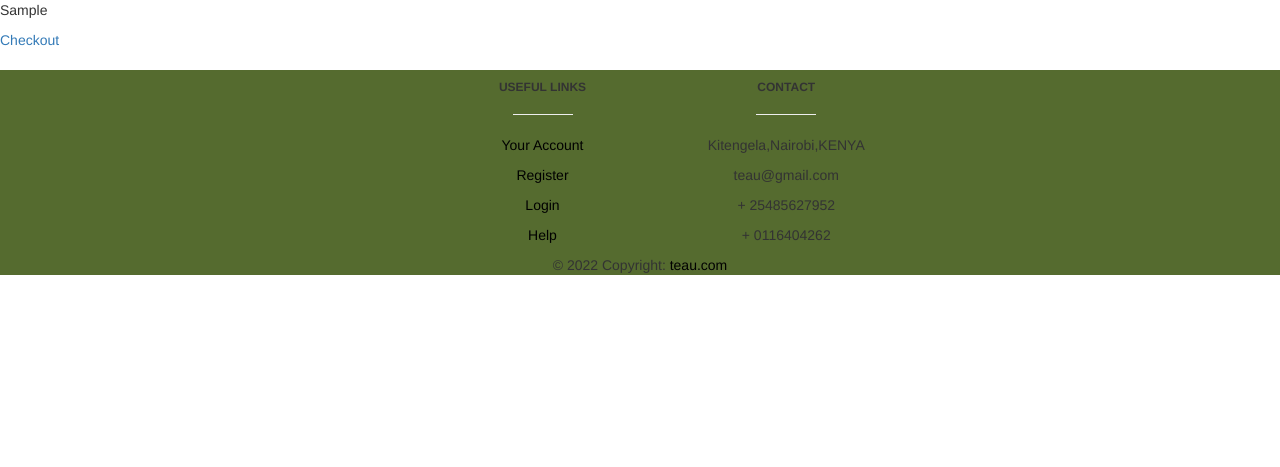
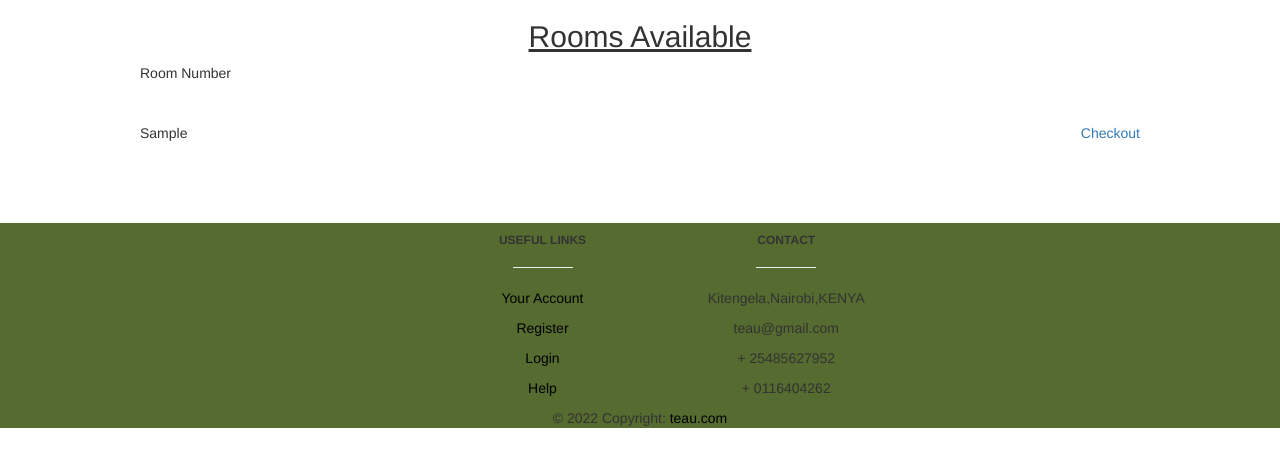
Before and after one commit to msabeni/HostelApp, a Django app: page /room in a window 1280 px wide. Shown: the part 99-566 px from the top of the page. Run offline with Django 3.2, Linux system fonts and the light colour scheme; a user stored in the database is signed in; tables that the repository leaves empty hold one stand-in row (values such as "Sample post"); some libraries are stand-ins or nearby versions; some web fonts are replaced.

Commit message:
Displayed rooms

```diff
--- a/HostelApp/models.py
+++ b/HostelApp/models.py
@@ -53,10 +53,14 @@ class Student (models.Model) :
         self.delete()
 
 class Room (models.Model) :
-    occupant = models.ForeignKey('Student', on_delete=models.CASCADE, null=True)
-    in_charge = models.ForeignKey('Matron',on_delete=models.CASCADE,null=True)
+    STATUS_CHOICES = (
+        (u'Booked', u'Booked'),
+        (u'Available', u'Available'),
+    )
+    occupant = models.ForeignKey('Student', on_delete=models.CASCADE, null=True,blank=True)
+    in_charge = models.ForeignKey('Matron',on_delete=models.CASCADE,null=True,blank=True)
     room_no = models.CharField(max_length=5)
-    status = models.BooleanField(null=True)
+    status = models.CharField(max_length=20,null=True,choices=STATUS_CHOICES,blank=True)
 
     def __str__(self):
         return self.room_no
--- a/HostelApp/templates/base.html
+++ b/HostelApp/templates/base.html
@@ -1,4 +1,4 @@
-
+{% load static %}
 {% load bootstrap3 %}
 <!DOCTYPE html>
 <html>
@@ -11,11 +11,12 @@
     {% endif %}
     {% block styles %}
       {% bootstrap_css %}
+      <link rel="stylesheet" href="{%static 'css/styles.css'%}">
       <link rel="preconnect" href="https://fonts.googleapis.com">
       <link rel="preconnect" href="https://fonts.gstatic.com" crossorigin>
       <link href="https://fonts.googleapis.com/css2?family=Playfair+Display:ital,wght@0,400;0,600;1,400&display=swap" rel="stylesheet">
       <script src="https://code.jquery.com/jquery-3.6.0.js" integrity="sha256-H+K7U5CnXl1h5ywQfKtSj8PCmoN9aaq30gDh27Xc0jk=" crossorigin="anonymous"></script>
-  {% endblock %}
+      {% endblock %}
 
   </head>
   <body>
--- a/HostelApp/templates/index.html
+++ b/HostelApp/templates/index.html
@@ -4,7 +4,7 @@
     <div class="row">
         <div class="col-md-5" style ="color:rgb(212, 212, 29);margin-top:5%;margin-left: 15%;font-size: 2em;">
             <p><span style="margin-left:-0.5em;font-size: 2em;text-shadow:5em;">WELCOME</span><br><br><span style="margin-left:19%">To</span><br><br> TEAU HOSTELZ</p>
-            <button input type="submit" class="btn btn-warning btn-sm mr-4">BOOK NOW</button>
+            <button input type="submit" class="btn btn-warning btn-sm mr-4"><a href="/room">BOOK NOW</a></button>
 
         </div>
         <div class="col-md-4">
--- a/HostelApp/templates/rooms.html
+++ b/HostelApp/templates/rooms.html
@@ -1,7 +1,28 @@
-{% extends "base.html" %} {% block content %} {%for room in rooms%}
-<p>{{room.room_no}}</p>
-{% if request.user.profile.room == room %}
-<a href="{% url 'leave_room' room.id %}">Checkout</a>
-{% elif not request.user.profile.room%}
-<a href="{% url 'book_room' room.id %}">Book Room</a>
-{%endif%} {%endfor%} {%endblock%}
+{% extends "base.html" %}
+{% block content %}
+<div class="container-fluid">
+    <h2 align="center"><u>Rooms Available</u></h2>
+    <div id="rates">
+      {% if rooms %}
+      <div class="titles">
+          <p class="title">Room Number</p>
+          <p class=""></p>
+      </div>
+      {% for room in rooms %}
+      <div class="details">
+          <p class="name">{{room.room_no}}</p>
+          <p class="content">
+            {% if request.user.profile.room == room %}
+            <a href="{% url 'leave_room' room.id %}">Checkout</a>
+            {% elif not request.user.profile.room%}
+            <a href="{% url 'book_room' room.id %}">Book Room</a>
+            {% endif %}
+          </p>
+      </div>
+      {% endfor %}
+      {% else %}
+      <div class="alert alert-secondary">No Rooms Yet</div>
+      {% endif %}
+  </div>
+  </div>
+{% endblock %}
--- a/HostelApp/views.py
+++ b/HostelApp/views.py
@@ -1,5 +1,4 @@
 from django.shortcuts import redirect, render , get_object_or_404
-from django.urls import reverse_lazy
 from HostelApp.models  import *
 from django.views.generic import CreateView
 from HostelApp.forms  import *
--- /dev/null
+++ b/static/css/styles.css
@@ -0,0 +1,18 @@
+#rates{
+    display: flex;
+    flex-direction: column;
+    justify-content: center;
+    align-content: center;
+    padding: 0 10%;
+  }
+  .details, .titles{
+    display: flex;
+    flex-direction: row;
+    justify-content: space-between;
+    align-content: center;
+    padding-bottom: 3rem;
+  }
+  .title{
+    font-size:1.4rem ;
+    margin-right: -2rem;
+  }
```
Also changed, not shown: HostelProject/settings.py (+9 -1 lines), HostelApp/migrations/0016_alter_room_status.py (added), HostelApp/migrations/0017_auto_20220228_2233.py (added), HostelApp/migrations/0018_alter_room_status.py (added), HostelApp/migrations/0019_alter_room_status.py (added), static/js/styles.js (added).
